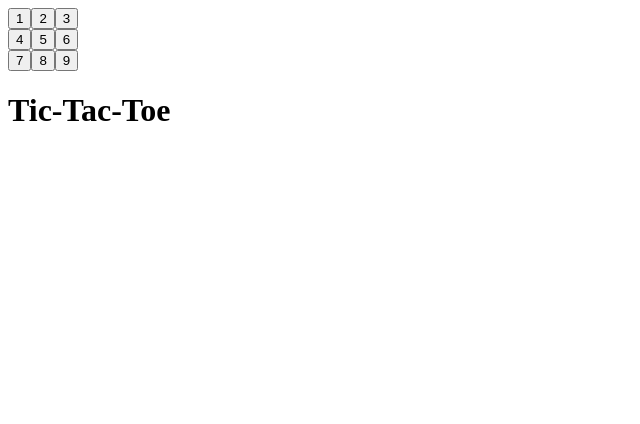
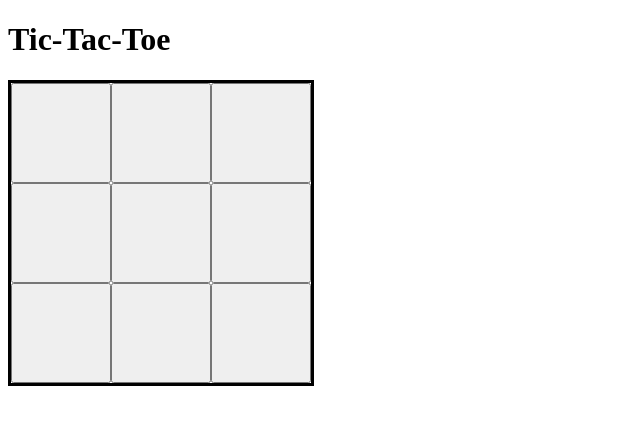
Before and after one commit to noah-milliken/ticTacToe, a plain HTML site: page index.html in a window 1280 px wide. Shown: the whole page, without its empty margins (0-640 px from the left). Drawn offline with Linux system fonts and the light colour scheme.

Commit message:
flat board array.

```diff
--- a/app.js
+++ b/app.js
@@ -2,27 +2,32 @@
 
 
 const gameBoard = (() => {
-    let grid = [[1, 2, 3],
-    [4, 5, 6],
-    [7, 8, 9]
-    ]
+    let grid = ['', '', '', '', '', '', '', '', '']
 
     const renderGrid = () => {
         const gridData = grid;
         const boardContainer = document.getElementById('board-container')
+        boardContainer.innerHTML = ''
         for (let i = 0; i < gridData.length; i++) {
-            const row = document.createElement('div')
-            for (let j = 0; j < grid[i].length; j++) {
-                const square = document.createElement('button')
-                square.textContent = grid[i][j]
-                row.appendChild(square)
-            }
-            boardContainer.appendChild(row)
+            const square = document.createElement('button')
+            square.textContent = gridData[i]
+            square.addEventListener('click', () => {
+                game.handleButtonClick(i)
+                renderGrid()
+                console.log(gridData)
+            })
+            boardContainer.appendChild(square)
         }
-        return boardContainer
 
+
+
+    };
+    renderGrid()
+    return {
+        grid
     }
-    renderGrid()
+
+
 
 })()
 
@@ -34,6 +39,51 @@ function playerFactory(playerName, marker) {
 const game = (() => {
     const playerOne = playerFactory('Bob', 'X')
     const playerTwo = playerFactory('Frank', 'O')
+    let currentPlayer = playerOne
+    let squaresPlayed = 9
+
+
+
+    const changeTurn = () => {
+        currentPlayer = currentPlayer === playerOne ? currentPlayer = playerTwo : currentPlayer = playerOne
+    }
+
+    const handleButtonClick = (index) => {
+        if (gameBoard.grid[index] === '') {
+            gameBoard.grid[index] = currentPlayer.marker
+            squaresPlayed--
+
+            changeTurn()
+            checkTie(squaresPlayed)
+            checkWinner()
+        }
+
+
+    }
+    const checkWinner = () => {
+        const winningArray = [[0, 1, 2],
+        [3, 4, 5],
+        [6, 7, 8],
+        [0, 3, 6],
+        [1, 4, 7],
+        [2, 5, 8],
+        [0, 4, 8],
+        [2, 4, 6]]
+        if (gameBoard.grid[4] === currentPlayer.marker) {
+            console.log('winner')
+        }
+
+    }
+
+    const checkTie = (number) => {
+        if (!number) {
+            console.log('tie game')
+        }
+    }
+
+    return {
+        handleButtonClick
+    }
 
 
 })()
--- a/index.html
+++ b/index.html
@@ -10,8 +10,9 @@
 </head>
 
 <body>
+    <h1>Tic-Tac-Toe</h1>
     <div id="board-container"></div>
-    <h1>Tic-Tac-Toe</h1>
+
 
 
     <script src="app.js"></script>
--- a/style.css
+++ b/style.css
@@ -0,0 +1,20 @@
+body {
+    box-sizing: border-box;
+    height: 100vh;
+    width: 100%;
+}
+
+#board-container {
+    display: grid;
+    border: solid;
+    width: 300px;
+    height: 300px;
+    grid-template-columns: repeat(3, 1fr);
+    grid-template-rows: repeat(3, 1fr);
+}
+
+.row {
+    display: grid;
+    border: solid;
+    width: 100%;
+}
```
